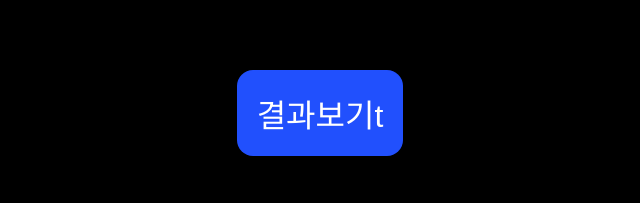
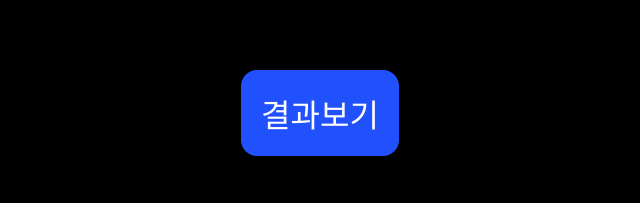
Before and after one commit to swj013090/quiz_airsmedical_ko_13345532566, a plain HTML site: page quiz2_ko.html in a window 1280 px wide. Shown: the part 3399-3602 px from the top of the page, 320-960 px from the left. Drawn offline with nearby package versions, Linux system fonts and the light colour scheme; some packages are replaced by stand-ins of ours; a script that the page names is missing.

Commit message:
Update quiz2_ko.html

```diff
--- a/quiz2_ko.html
+++ b/quiz2_ko.html
@@ -117,7 +117,7 @@ function getResult() {
 <hr></hr>
 
 <div style="padding-bottom:100px"></div>
-<INPUT TYPE="button" NAME="button_1" VALUE="결과보기t" style="color: #fff; background:#2150fd; border:1px; border-color: #fff; font-size:2em; border-radius:0.5em; padding:20px 20px;" onClick="getResult()"></INPUT>
+<INPUT TYPE="button" NAME="button_1" VALUE="결과보기" style="color: #fff; background:#2150fd; border:1px; border-color: #fff; font-size:2em; border-radius:0.5em; padding:20px 20px;" onClick="getResult()"></INPUT>
 <br>
 <INPUT TYPE="button" NAME="button_2" VALUE="Home" style="color: #fff; background:none; font-size:15px; border-radius:0.5em; margin-top:50px; padding:20px 50px;" onClick="location.href='index.html'"></INPUT></br>
 <div style="padding-bottom:50px"></div>
```
